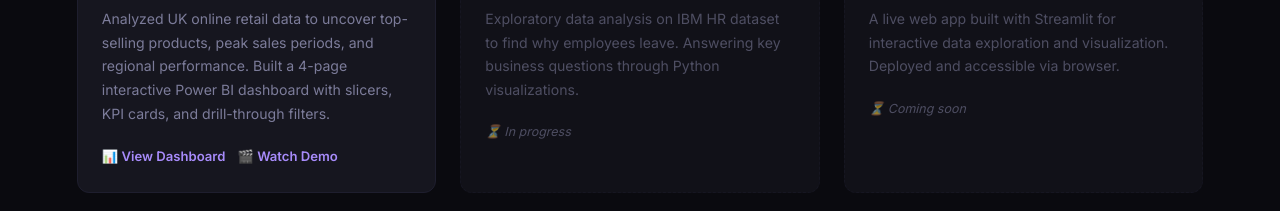
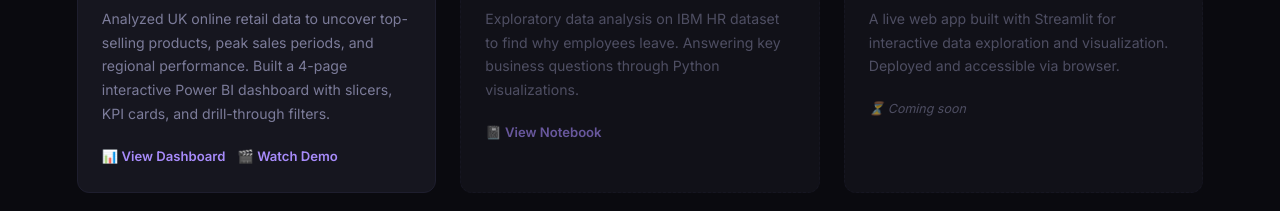
Before and after one commit to mubeenadeem/mubeenadeem.github.io, a website built with Parcel: page index.html in a window 1280 px wide. Shown: the part 2905-3116 px from the top of the page. Built offline with nearby package versions, Linux system fonts and the light colour scheme.

Commit message:
Update index.html

```diff
--- a/index.html
+++ b/index.html
@@ -515,7 +515,7 @@
             <div class="project-title">HR Attrition Analysis</div>
             <div class="project-desc">Exploratory data analysis on IBM HR dataset to find why employees leave. Answering key business questions through Python visualizations.</div>
             <div class="project-links">
-              <span class="coming-soon">⏳ In progress</span>
+              <a href="hr-attrition-analysis.ipynb" target="_blank" class="project-link">📓 View Notebook</a>
             </div>
           </div>
         </div>
```
